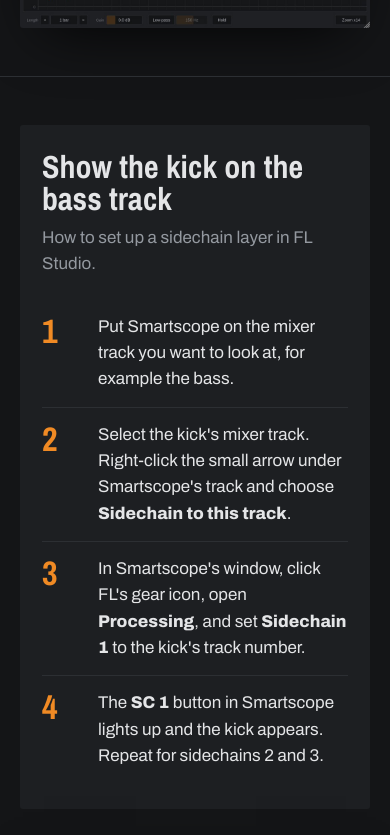
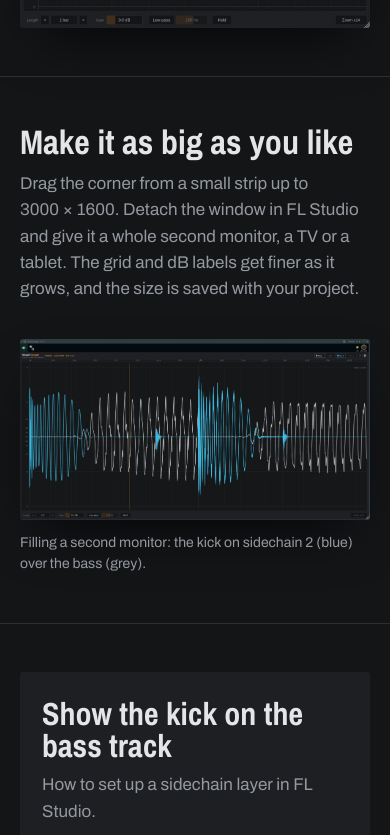
Before and after one commit to claeslanng/claeslanng.github.io, a plain HTML site: page smartscope/index.html in a window 390 px wide. Shown: the part 2272-3107 px from the top of the page. Drawn offline with Linux system fonts and the light colour scheme.

Commit message:
Smartscope page: add "Make it as big as you like" section
Promotes resizing up to 3000 x 1600 and detaching the window onto a
second monitor, TV or tablet, with a real screenshot.

Co-Authored-By: Claude Opus 5.5 <noreply@anthropic.com>
Claude-Session: https://claude.ai/code/session_01PC7LNEMzzdLxLFVPNTZXQM

```diff
--- a/smartscope/index.html
+++ b/smartscope/index.html
@@ -102,6 +102,17 @@
     </div>
   </section>
 
+  <section class="section" aria-labelledby="size-title">
+    <div class="wrap">
+      <h2 id="size-title">Make it as big as you like</h2>
+      <p class="intro">Drag the corner from a small strip up to 3000&nbsp;×&nbsp;1600. Detach the window in FL Studio and give it a whole second monitor, a TV or a tablet. The grid and dB labels get finer as it grows, and the size is saved with your project.</p>
+      <figure class="shot">
+        <img src="../assets/img/smartscope/fullscreen.jpg" width="1911" height="989" loading="lazy" alt="Smartscope filling a second monitor in FL Studio, showing the kick in blue over the bass in grey">
+        <figcaption>Filling a second monitor: the kick on sidechain 2 (blue) over the bass (grey).</figcaption>
+      </figure>
+    </div>
+  </section>
+
   <section class="section" aria-labelledby="sc-title">
     <div class="wrap">
       <div class="panel panel-grid">
```
Also changed, not shown: assets/img/smartscope/fullscreen.jpg (added), 1 other file.
